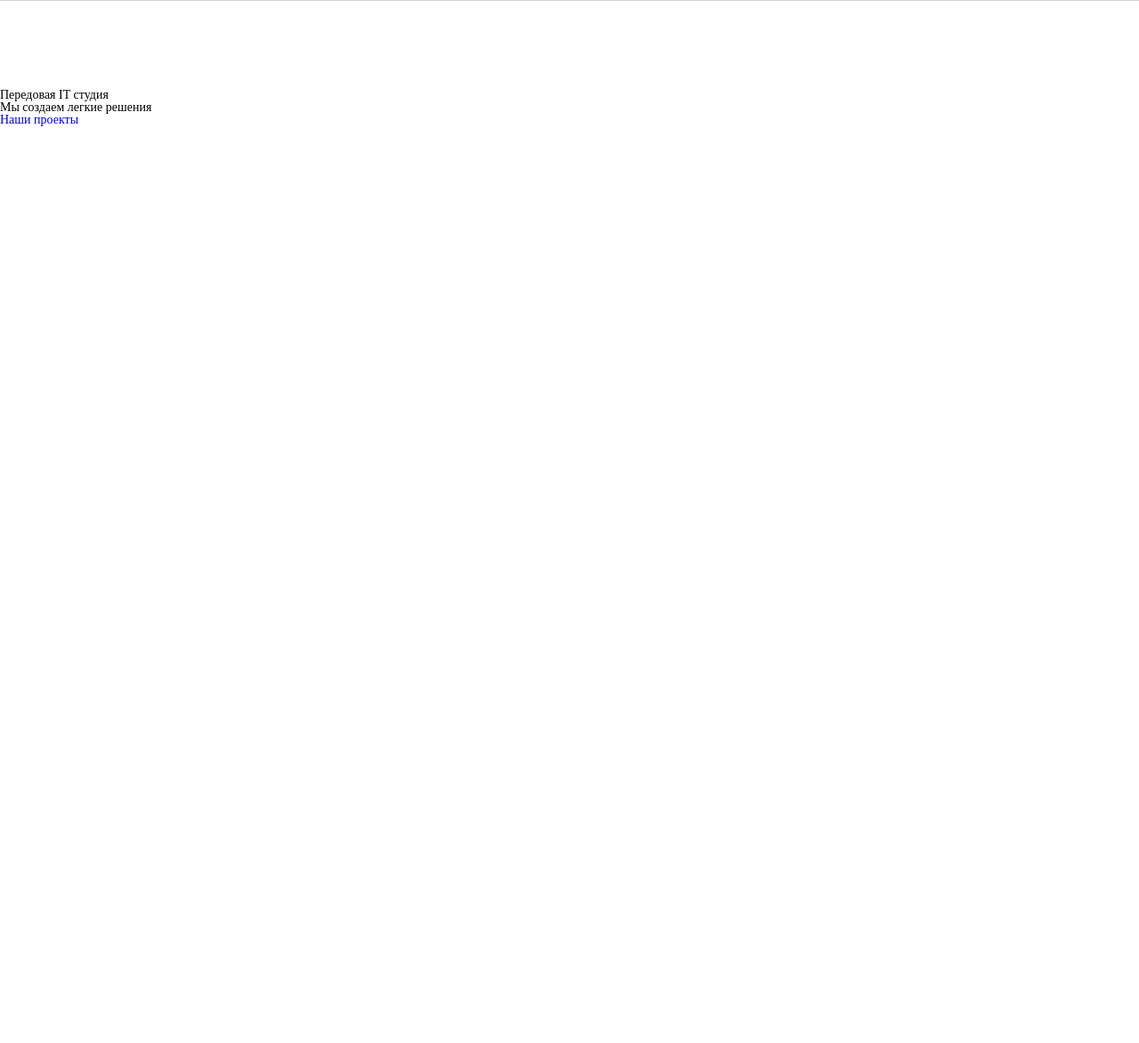
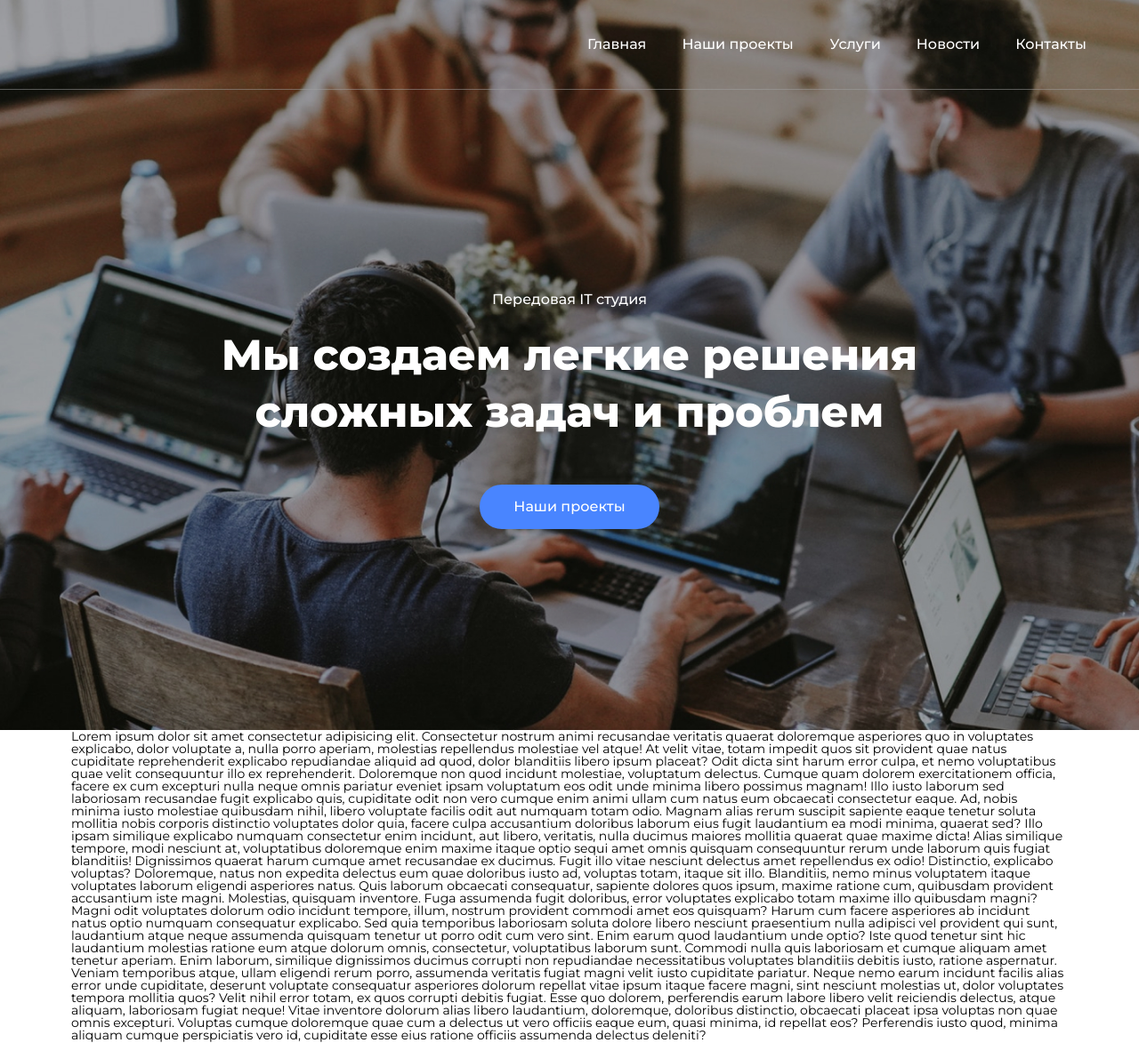
Before and after one commit to YoungSandw1ch/Template-4, a plain HTML site: page index.html in a window 1280 px wide. Shown: the whole page at 89% size. Before the commit the page ends 800 px from the top, so only its background shows below. Drawn offline with Linux system fonts and the light colour scheme.

Commit message:
make fullscreen but
many "костылей"

```diff
--- a/css/styles.css
+++ b/css/styles.css
@@ -16,53 +16,97 @@ img{vertical-align: top;}
 h1,h2,h3,h4,h5,h6 {font-size: inherit;font-weight: 400;}
 /*----------------------------------Конец обнуления-----------------------------------------------*/
 
+body{
+    font-family: Montserrat;
+}
 .container {
     width: 1150px;
-    padding: 0 15px;
+    padding: 0px 15px 0px 15px;
     margin: 0 auto;
 }
-.wrapper{
-
-}
-.fullscreen {
-    position: relative;
-    width: 100%;
-    height: 100%;
-}
-.fullscreen__background{
-    display: block;
-    position: absolute;
-    object-fit: cover;
-    width: 100%;
-    height: 100%;
-    left: 0px;
-    top: 0px;
-
+.wrapper {
 
 }
 .header {
-    position: absolute;
-    width: 100%;
-    height: 15%;
-    border-bottom: 1px solid #a1a1a17a;
+    min-width: 100%;
+    background-image: url(/img/Fullscreen-img-1.jpg);
+    min-height: 100vh;
+    background-size: cover;
+    background-position: center;
+    background-repeat: no-repeat;
 }
 .header__menu {
+    padding: 40px 0px 0px 50%;
+    font-weight: 500;
+    font-size: 16px;
+    line-height: 20px;
+    border-bottom: 1px solid rgba(161, 161, 161, 0.5);
 }
 .header__list {
     display: flex;
+    height: 60px;
+}
+.header__list li{
+    padding: 0px 20px 0px 20px;
+}
+.header__list li:nth-child(2){
+    min-width: 166px;
+}
+.header__link{
+    color: #FFFFFF;
+}
+.header__list li:hover{
+    border-bottom: 2px solid #FFFFFF;;
+}
+.fullscreen__text {
+    display: flex;
+    flex-direction: column;
+    text-align: center;
+    width: 100%;
+    height: 100%;
+    color: #FFFFFF;
+    justify-content: center;
+    align-content: center;
+    min-height: 90vh;
+}
+.fullscreen__text p:nth-child(2){
+    max-width: 830px;
+    margin: 20px auto 50px;
+}
+.fullscreen__title {
     font-weight: 500;
     font-size: 16px;
     line-height: 20px;
-    color: #FFFFFF;
-    padding: 40px 0px;
-}
-.fullscreen__text {
-}
-.fullscreen__title {
 }
 .fullscreen__subtitle {
-}
-.fullscreen__button {
+    font-weight: 800;
+    font-size: 48px;
+    line-height: 64px;
 }
 .fullscreen__link {
+
+    align-self: center;
+
 }
+.link{
+    font-size: 16px;
+    line-height: 20px;
+    font-weight: 500;
+    padding: 13px 36px;
+    background: #4985FF;
+    box-shadow: 0px 0px 10px rgba(111, 111, 111, 0.25);
+    border-radius: 30px;
+    border: 2px solid #4985FF;
+}
+.fullscreen__link:hover{
+    color:#4985FF;
+    background: #FFffff;
+
+}
+.fullscreen__link {
+    color: #FFFFFF;
+}
+.main {
+}
+.footer {
+}
--- a/index.html
+++ b/index.html
@@ -5,36 +5,76 @@
     <meta charset="UTF-8">
     <meta name="viewport" content="width=device-width, initial-scale=1.0">
     <link rel="stylesheet" href="/css/styles.css">
+    <link href="https://fonts.googleapis.com/css2?family=Montserrat:wght@400;500;600;700;800&display=swap"
+        rel="stylesheet">
     <title> Teamplate 4 </title>
 </head>
 
 <body>
     <div class="wrapper">
-        <div class="fullscreen">
-            <img class="fullscreen__background" src="/img/Fullscreen-img-1.jpg" alt="background">
         <header class="header">
-                <div class="container">
             <nav class="header__menu">
                 <ul class="header__list">
-                            <li>Главная</li>
-                            <li>Наши проекты</li>
-                            <li>Услуги</li>
-                            <li>Новости</li>
-                            <li>Контакты</li>
+                    <li><a class="header__link" href="#">Главная</a></li>
+                    <li><a class="header__link" href="#">Наши проекты</a></li>
+                    <li><a class="header__link" href="#">Услуги</a></li>
+                    <li><a class="header__link" href="#">Новости</a></li>
+                    <li><a class="header__link" href="#">Контакты</a></li>
                 </ul>
             </nav>
-                </div>
+            <div class="container">
                 <div class="fullscreen__text">
                     <p class="fullscreen__title">Передовая IT студия</p>
-                    <p class="fullscreen__subtitle">Мы создаем легкие решения </p>
-                    <div class="fullscreen__button">
-                        <a class="fullscreen__link" href="#">Наши проекты</a>
+                    <p class="fullscreen__subtitle">Мы создаем легкие решения
+                        сложных задач и проблем</p>
+                    <a class="fullscreen__link link" href="#">Наши проекты</a>
                 </div>
             </div>
         </header>
+        <main class="main">
+            <div class="container">
+                <div class="content">
+                    Lorem ipsum dolor sit amet consectetur adipisicing elit. Consectetur nostrum animi recusandae
+                    veritatis quaerat doloremque asperiores quo in voluptates explicabo, dolor voluptate a, nulla porro
+                    aperiam, molestias repellendus molestiae vel atque! At velit vitae, totam impedit quos sit provident
+                    quae natus cupiditate reprehenderit explicabo repudiandae aliquid ad quod, dolor blanditiis libero
+                    ipsum placeat? Odit dicta sint harum error culpa, et nemo voluptatibus quae velit consequuntur illo
+                    ex reprehenderit. Doloremque non quod incidunt molestiae, voluptatum delectus. Cumque quam dolorem
+                    exercitationem officia, facere ex cum excepturi nulla neque omnis pariatur eveniet ipsam voluptatum
+                    eos odit unde minima libero possimus magnam! Illo iusto laborum sed laboriosam recusandae fugit
+                    explicabo quis, cupiditate odit non vero cumque enim animi ullam cum natus eum obcaecati consectetur
+                    eaque. Ad, nobis minima iusto molestiae quibusdam nihil, libero voluptate facilis odit aut numquam
+                    totam odio. Magnam alias rerum suscipit sapiente eaque tenetur soluta mollitia nobis corporis
+                    distinctio voluptates dolor quia, facere culpa accusantium doloribus laborum eius fugit laudantium
+                    ea modi minima, quaerat sed? Illo ipsam similique explicabo numquam consectetur enim incidunt, aut
+                    libero, veritatis, nulla ducimus maiores mollitia quaerat quae maxime dicta! Alias similique
+                    tempore, modi nesciunt at, voluptatibus doloremque enim maxime itaque optio sequi amet omnis
+                    quisquam consequuntur rerum unde laborum quis fugiat blanditiis! Dignissimos quaerat harum cumque
+                    amet recusandae ex ducimus. Fugit illo vitae nesciunt delectus amet repellendus ex odio! Distinctio,
+                    explicabo voluptas? Doloremque, natus non expedita delectus eum quae doloribus iusto ad, voluptas
+                    totam, itaque sit illo. Blanditiis, nemo minus voluptatem itaque voluptates laborum eligendi
+                    asperiores natus. Quis laborum obcaecati consequatur, sapiente dolores quos ipsum, maxime ratione
+                    cum, quibusdam provident accusantium iste magni. Molestias, quisquam inventore. Fuga assumenda fugit
+                    doloribus, error voluptates explicabo totam maxime illo quibusdam magni? Magni odit voluptates
+                    dolorum odio incidunt tempore, illum, nostrum provident commodi amet eos quisquam? Harum cum facere
+                    asperiores ab incidunt natus optio numquam consequatur explicabo. Sed quia temporibus laboriosam
+                    soluta dolore libero nesciunt praesentium nulla adipisci vel provident qui sunt, laudantium atque
+                    neque assumenda quisquam tenetur ut porro odit cum vero sint. Enim earum quod laudantium unde optio?
+                    Iste quod tenetur sint hic laudantium molestias ratione eum atque dolorum omnis, consectetur,
+                    voluptatibus laborum sunt. Commodi nulla quis laboriosam et cumque aliquam amet tenetur aperiam.
+                    Enim laborum, similique dignissimos ducimus corrupti non repudiandae necessitatibus voluptates
+                    blanditiis debitis iusto, ratione aspernatur. Veniam temporibus atque, ullam eligendi rerum porro,
+                    assumenda veritatis fugiat magni velit iusto cupiditate pariatur. Neque nemo earum incidunt facilis
+                    alias error unde cupiditate, deserunt voluptate consequatur asperiores dolorum repellat vitae ipsum
+                    itaque facere magni, sint nesciunt molestias ut, dolor voluptates tempora mollitia quos? Velit nihil
+                    error totam, ex quos corrupti debitis fugiat. Esse quo dolorem, perferendis earum labore libero
+                    velit reiciendis delectus, atque aliquam, laboriosam fugiat neque! Vitae inventore dolorum alias
+                    libero laudantium, doloremque, doloribus distinctio, obcaecati placeat ipsa voluptas non quae omnis
+                    excepturi. Voluptas cumque doloremque quae cum a delectus ut vero officiis eaque eum, quasi minima,
+                    id repellat eos? Perferendis iusto quod, minima aliquam cumque perspiciatis vero id, cupiditate esse
+                    eius ratione officiis assumenda delectus deleniti?
                 </div>
-        <main class="main">
-
+            </div>
         </main>
         <footer class="footer"></footer>
     </div>
```
Also changed, not shown: img/Line.png (added). Lines whose indentation alone changed are shown as unchanged.
